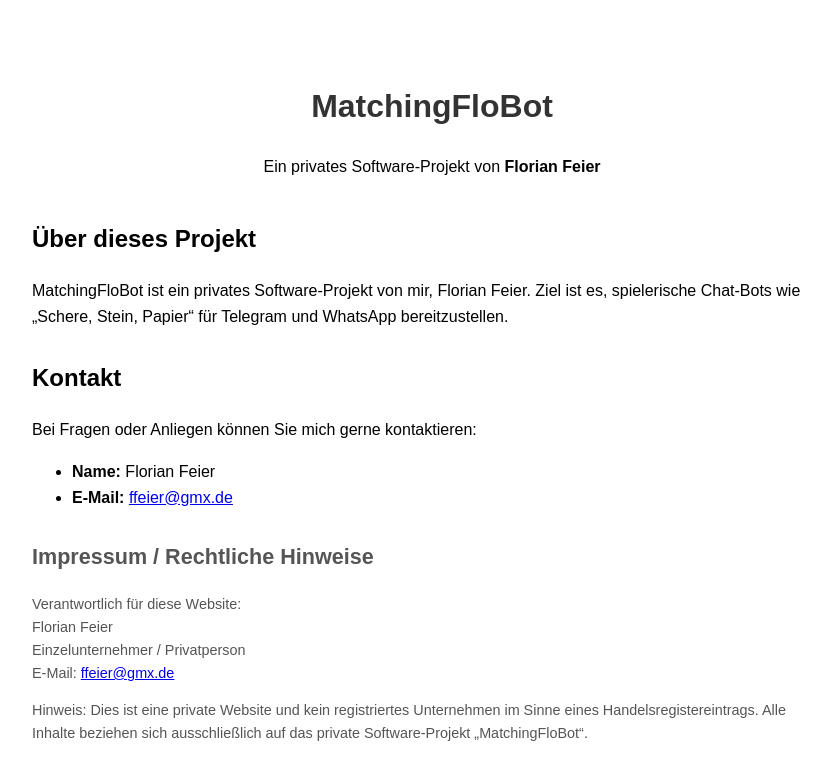
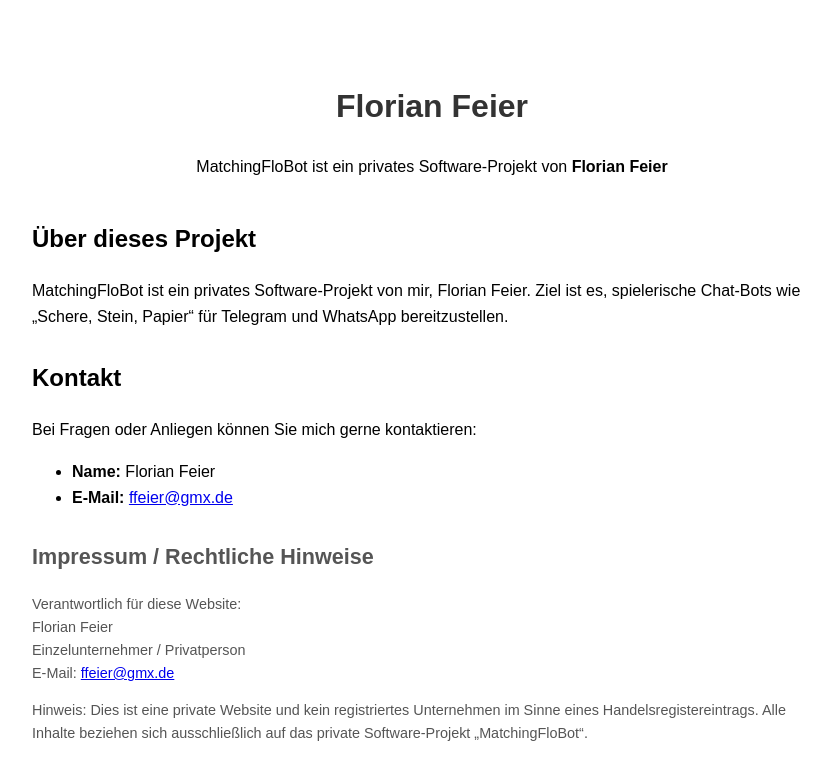
Before and after one commit to homers8/matchingflobot-site, a plain HTML site: page index.html in a window 1280 px wide. Shown: the whole page, without its empty margins (208-1039 px from the left). Drawn offline with Linux system fonts and the light colour scheme.

Commit message:
Update index.html

```diff
--- a/index.html
+++ b/index.html
@@ -30,8 +30,8 @@
 </head>
 <body>
   <header>
-    <h1>MatchingFloBot</h1>
-    <p>Ein privates Software-Projekt von <strong>Florian Feier</strong></p>
+    <h1>Florian Feier</h1>
+    <p>MatchingFloBot ist ein privates Software-Projekt von <strong>Florian Feier</strong></p>
   </header>
 
   <section>
```
